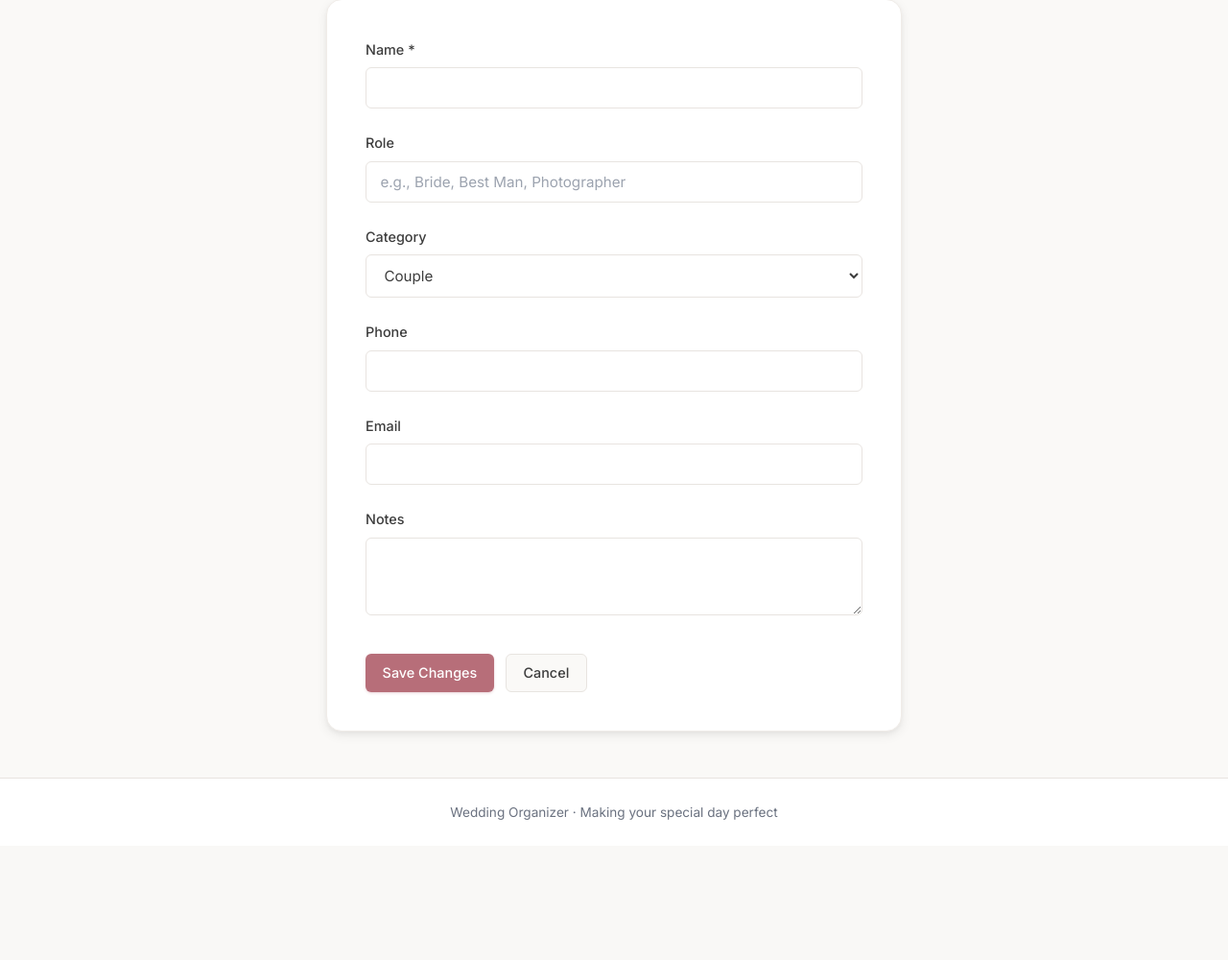
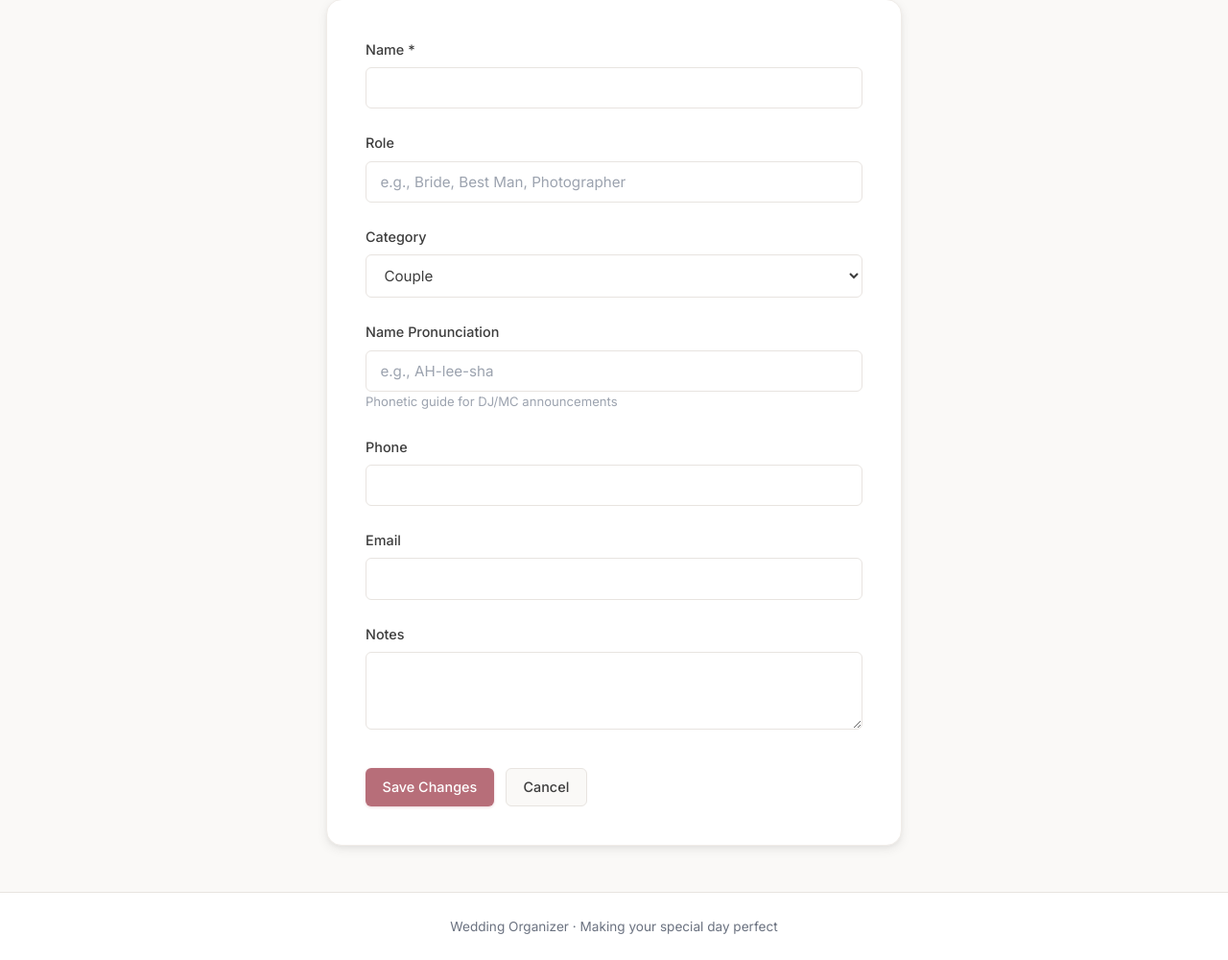
Before and after one commit to thegspiro/The-Open-Source-Wedding-Planner, a Flask app: template templates/itinerary/edit_participant.html in a window 1280 px wide. Shown: the part 168-1168 px from the top of the page at 96% size. Before the commit the page ends 1022 px from the top, so only its background shows below. Run offline with Flask 3, Linux system fonts and the light colour scheme; the template is opened without the code that fills it, so the values that code supplies are empty.

Commit message:
Add name pronunciation field to itinerary participant forms
https://claude.ai/code/session_01DizJTq1R3D4vDsEwfcmGQU

```diff
--- a/templates/itinerary/add_participant.html
+++ b/templates/itinerary/add_participant.html
@@ -27,6 +27,11 @@
                 <option value="vendor">Vendor</option>
                 <option value="other">Other</option>
             </select>
+        </div>
+
+        <div class="form-group">
+            <label for="name_pronunciation">Name Pronunciation</label>
+            <input type="text" id="name_pronunciation" name="name_pronunciation" placeholder="e.g., AH-lee-sha, phonetic guide for DJ/MC" maxlength="200">
         </div>
 
         <div class="form-group">
--- a/templates/itinerary/edit_participant.html
+++ b/templates/itinerary/edit_participant.html
@@ -27,6 +27,12 @@
                 <option value="vendor" {% if participant.role_category == 'vendor' %}selected{% endif %}>Vendor</option>
                 <option value="other" {% if participant.role_category == 'other' %}selected{% endif %}>Other</option>
             </select>
+        </div>
+
+        <div class="form-group">
+            <label for="name_pronunciation">Name Pronunciation</label>
+            <input type="text" id="name_pronunciation" name="name_pronunciation" value="{{ participant.name_pronunciation or '' }}" placeholder="e.g., AH-lee-sha" maxlength="200">
+            <p class="form-help">Phonetic guide for DJ/MC announcements</p>
         </div>
 
         <div class="form-group">
```
